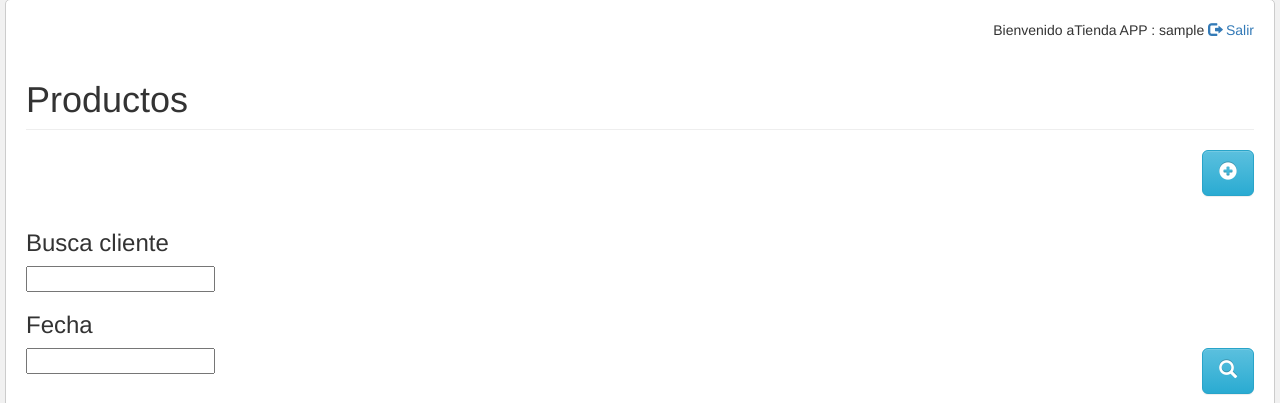
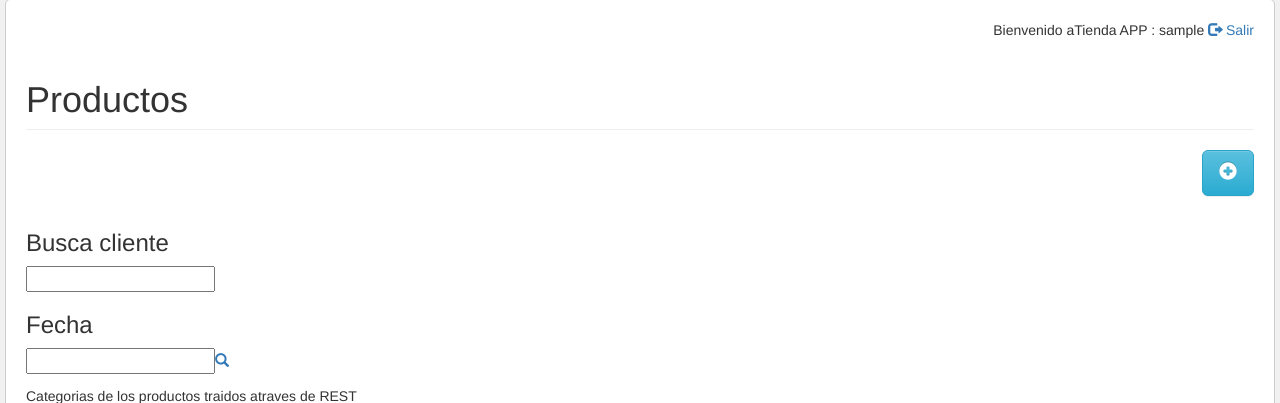
Before and after one commit to malu1985/Tiendaapp, a PHP site: page /vista/vista_productouser.php in a window 1280 px wide. Shown: the part 26-429 px from the top of the page. Run offline with PHP 8.4, Linux system fonts and the light colour scheme; the visitor is signed in with stand-in values (Sample User, id 1); data that the repository does not hold is empty; some libraries are stand-ins or nearby versions.

Commit message:
Update producto_user.php

```diff
--- a/vista/producto/producto_user.php
+++ b/vista/producto/producto_user.php
@@ -11,7 +11,7 @@
         <input class="form" value="">
 		<h3>Fecha</h3>
 		<input class="form" value="">
-		<a class="btn btn-info btn-lg pull-right" href="vista_productouser.php"><span class="glyphicon glyphicon-search"></span></a>
+		<a href="vista_productouser.php"><span class="glyphicon glyphicon-search"></span></a>
         </tr>
     </thead>
     <tbody>
```
